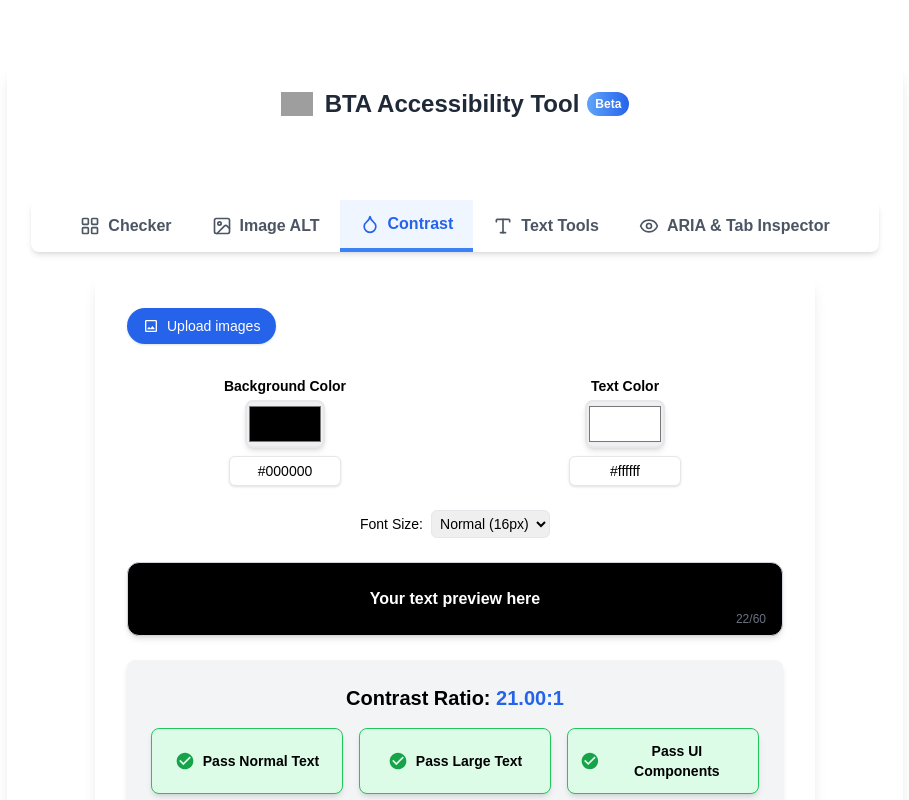
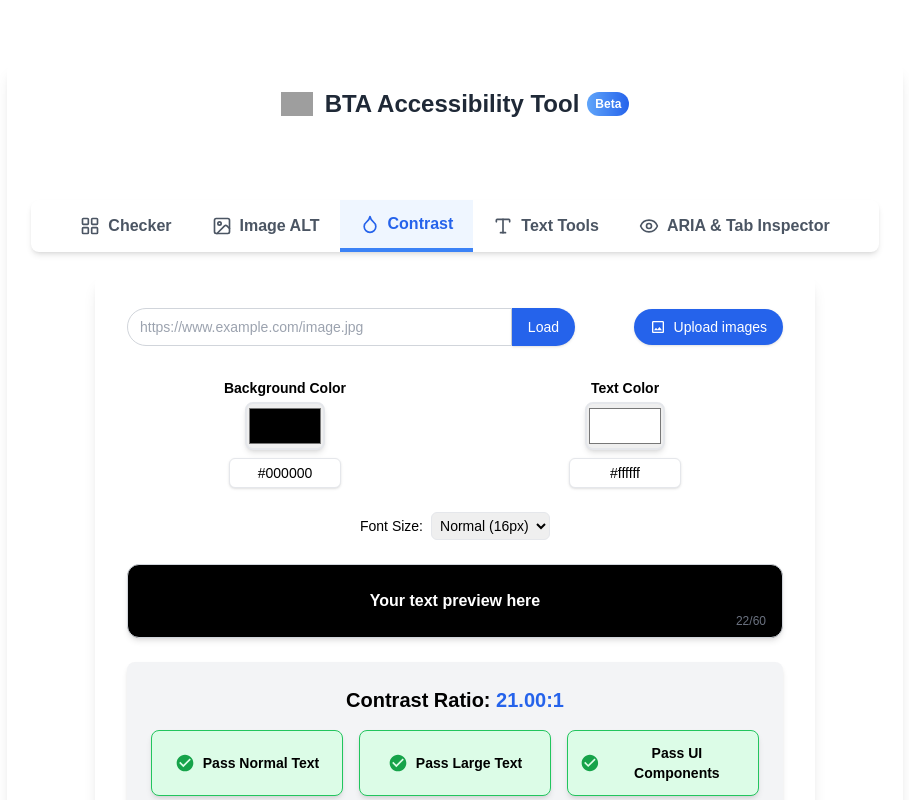
Before and after one commit to leolocatelli/BTA-accessibility-checker, a Next.js app in the folder accessibility-checker/: page / in a window 1280 px wide. Both pictures are taken after a click on the button "Contrast". Shown: the top 800 px of the page, without its empty margins (185-1094 px from the left). Built offline with nearby package versions, Linux system fonts and the light colour scheme; grey boxes are pictures that could not be loaded.

Commit message:
new fixes on the image alt generator and color contrast

```diff
--- a/accessibility-checker/src/components/ColorContrastChecker.js
+++ b/accessibility-checker/src/components/ColorContrastChecker.js
@@ -28,6 +28,9 @@ export default function ColorContrastChecker() {
   const [pickedColor, setPickedColor] = useState("");
   const [isPicking, setIsPicking] = useState(false);
   const [pickFeedback, setPickFeedback] = useState("");
+
+  // 🔗 URL input
+  const [imageUrlInput, setImageUrlInput] = useState("");
 
   // 🔍 Lens state
   const [lensVisible, setLensVisible] = useState(false);
@@ -76,7 +79,7 @@ export default function ColorContrastChecker() {
     navigator.clipboard.writeText(cssText);
   };
 
-  // 🖼️ Handle image upload
+  // 🖼️ Handle image upload (file)
   const handleImageUpload = (e) => {
     const file = e.target.files?.[0];
     if (!file) return;
@@ -88,8 +91,21 @@ export default function ColorContrastChecker() {
       setPickedColor("");
       setPickFeedback("");
       setLensVisible(false);
+      setImageUrlInput("");
     };
     reader.readAsDataURL(file);
+  };
+
+  // 🔗 Handle image load from URL
+  const handleLoadImageFromUrl = () => {
+    const url = imageUrlInput.trim();
+    if (!url) return;
+
+    setImageSrc(url);
+    setFilter("normal");
+    setPickedColor("");
+    setPickFeedback("");
+    setLensVisible(false);
   };
 
   // 🧮 Draw image in hidden canvas
@@ -178,15 +194,32 @@ export default function ColorContrastChecker() {
     <div className="p-8 max-w-4xl mx-auto bg-white rounded-lg shadow-lg space-y-8">
       {/* 🖼️ IMAGE + FILTERS + EYEDROPPER */}
       <section>
-        {/* <div className="flex items-center gap-2 mb-4">
-          <IoColorPaletteOutline className="w-6 h-6 text-blue-600" />
-          <h2 className="text-lg font-semibold">
-            Image preview & color picker
-          </h2>
-        </div> */}
+        {/* Upload button + URL input */}
+        <div className="flex flex-col gap-3 mb-4 sm:flex-row sm:items-center sm:justify-between">
 
-        {/* Upload button */}
-        <div className="flex items-center gap-4 mb-4">
+
+          {/* Load from URL */}
+          <div className="w-full sm:max-w-md">
+            <div className="flex">
+              <input
+                type="text"
+                value={imageUrlInput}
+                onChange={(e) => setImageUrlInput(e.target.value)}
+                placeholder="https://www.example.com/image.jpg"
+                className="flex-1 px-3 py-2 text-sm border border-gray-300 rounded-l-full focus:outline-none focus:ring-2 focus:ring-blue-400"
+              />
+              <button
+                type="button"
+                onClick={handleLoadImageFromUrl}
+                className="px-4 py-2 bg-blue-600 text-white text-sm font-medium rounded-r-full shadow hover:bg-blue-700"
+              >
+                Load
+              </button>
+            </div>
+          </div>
+
+          {/* Upload from file */}
+          <div className="flex items-center gap-3">
             <input
               ref={fileInputRef}
               type="file"
@@ -203,6 +236,7 @@ export default function ColorContrastChecker() {
               <MdOutlineImage className="w-4 h-4" />
               Upload images
             </button>
+          </div>
         </div>
 
         {imageSrc && (
--- a/accessibility-checker/src/components/ImageAltGenerator.js
+++ b/accessibility-checker/src/components/ImageAltGenerator.js
@@ -10,12 +10,30 @@ import {
 } from "lucide-react";
 
 const altCache = {};
-const BASE_URL = "https://bta.scene7.com/is/image/brownthomas/";
 const MAX_FILE_BYTES = 10 * 1024 * 1024; // 10MB
 
 function convertGoogleDriveLink(url) {
   const match = url.match(/\/d\/([^/]+)\//);
   return match ? `https://drive.google.com/uc?export=view&id=${match[1]}` : url;
+}
+
+// 🔹 Novo helper para montar a URL dos assets BT
+function generateBTAssetURL(value) {
+  if (!value || typeof value !== "string") return "";
+
+  const trimmed = value.trim();
+
+  // Se já for URL completa (http/https), mantém como está
+  if (trimmed.startsWith("http://") || trimmed.startsWith("https://")) {
+    return trimmed;
+  }
+
+  // Se o usuário já colocou extensão, não adicionamos outra
+  const hasExtension = /\.[a-zA-Z0-9]+$/.test(trimmed);
+  const assetName = hasExtension ? trimmed : `${trimmed}.jpg`;
+
+  // Monta a URL no novo padrão
+  return `https://images.brownthomas.com/bta/${assetName}`;
 }
 
 const uid = () => Math.random().toString(36).slice(2);
@@ -36,17 +54,19 @@ export default function ImageAltGenerator() {
   const handleUrlInput = (e) => {
     const rawInputs = e.target.value
       .split("\n")
-      .map((url) => convertGoogleDriveLink(url.trim()))
-      .filter((url) => url);
+      .map((url) => url.trim())
+      .filter((url) => url)
+      .map((url) => convertGoogleDriveLink(url));
 
-    const processedUrls = rawInputs.map((url) =>
-      url.startsWith("http://") || url.startsWith("https://")
-        ? url
-        : `${BASE_URL}${url}`
-    );
+    const processedUrls = rawInputs.map((value) => generateBTAssetURL(value));
 
     const newInputs = processedUrls
-      .filter((url) => !imageInputs.some((input) => input.type === "url" && input.url === url))
+      .filter(
+        (url) =>
+          !imageInputs.some(
+            (input) => input.type === "url" && input.url === url
+          )
+      )
       .map((url) => ({ id: uid(), type: "url", url, keyword: "" }));
 
     setWarning(
@@ -63,7 +83,11 @@ export default function ImageAltGenerator() {
 
     const tooBig = files.filter((f) => f.size > MAX_FILE_BYTES);
     if (tooBig.length) {
-      setWarning(`Some files exceeded ${Math.round(MAX_FILE_BYTES / 1024 / 1024)}MB and were skipped.`);
+      setWarning(
+        `Some files exceeded ${Math.round(
+          MAX_FILE_BYTES / 1024 / 1024
+        )}MB and were skipped.`
+      );
     }
 
     const accepted = files.filter((f) => f.size <= MAX_FILE_BYTES);
@@ -72,7 +96,10 @@ export default function ImageAltGenerator() {
       .filter(
         (f) =>
           !imageInputs.some(
-            (inp) => inp.type === "file" && inp.file?.name === f.name && inp.file?.size === f.size
+            (inp) =>
+              inp.type === "file" &&
+              inp.file?.name === f.name &&
+              inp.file?.size === f.size
           )
       )
       .map((file) => ({
@@ -133,7 +160,9 @@ export default function ImageAltGenerator() {
             });
 
             if (!response.ok)
-              throw new Error(`Server error: ${response.status} ${response.statusText}`);
+              throw new Error(
+                `Server error: ${response.status} ${response.statusText}`
+              );
 
             const data = await response.json();
             altText = data.altText || "";
@@ -142,10 +171,9 @@ export default function ImageAltGenerator() {
 
           newResults.push({
             id: item.id,
-            preview:
-              item.url.includes("drive.google.com")
-                ? "https://upload.wikimedia.org/wikipedia/commons/d/da/Google_Drive_logo.png"
-                : item.url,
+            preview: item.url.includes("drive.google.com")
+              ? "https://upload.wikimedia.org/wikipedia/commons/d/da/Google_Drive_logo.png"
+              : item.url,
             altText,
           });
         } else if (item.type === "file") {
@@ -160,7 +188,9 @@ export default function ImageAltGenerator() {
           );
 
           if (!response.ok)
-            throw new Error(`Server error: ${response.status} ${response.statusText}`);
+            throw new Error(
+              `Server error: ${response.status} ${response.statusText}`
+            );
 
           const data = await response.json();
           altText = data.altText || data.alt || "";
@@ -193,9 +223,11 @@ export default function ImageAltGenerator() {
     <div className="p-6 max-w-4xl mx-auto bg-white rounded-2xl shadow-lg">
       {/* Header */}
 
-
       {/* URLs */}
-      <label htmlFor="alt-urls" className="block text-sm font-medium text-gray-700 mb-1">
+      <label
+        htmlFor="alt-urls"
+        className="block text-sm font-medium text-gray-700 mb-1"
+      >
         Image URLs (one per line)
       </label>
       <textarea
@@ -209,7 +241,8 @@ export default function ImageAltGenerator() {
       {/* Upload button (tema) */}
       <div className="mt-3 flex items-center justify-between gap-3">
         <div className="text-xs text-gray-500">
-          Accepted: JPG, PNG, WEBP, GIF • Max {Math.round(MAX_FILE_BYTES / 1024 / 1024)}MB per file
+          Accepted: JPG, PNG, WEBP, GIF • Max{" "}
+          {Math.round(MAX_FILE_BYTES / 1024 / 1024)}MB per file
         </div>
         <div>
           <input
@@ -239,7 +272,10 @@ export default function ImageAltGenerator() {
         </div>
       )}
       {error && (
-        <p className="mt-3 text-sm text-red-700 bg-red-50 border border-red-200 rounded-lg p-2" aria-live="polite">
+        <p
+          className="mt-3 text-sm text-red-700 bg-red-50 border border-red-200 rounded-lg p-2"
+          aria-live="polite"
+        >
           {error}
         </p>
       )}
@@ -248,7 +284,9 @@ export default function ImageAltGenerator() {
       {imageInputs.length > 0 && (
         <div className="mt-5 bg-gray-50 p-4 rounded-xl border border-gray-200">
           <div className="flex items-center justify-between mb-2">
-            <h3 className="text-base font-semibold">Selected Images ({imageInputs.length})</h3>
+            <h3 className="text-base font-semibold">
+              Selected Images ({imageInputs.length})
+            </h3>
           </div>
 
           <div className="grid grid-cols-2 md:grid-cols-3 gap-4">
@@ -272,17 +310,12 @@ export default function ImageAltGenerator() {
                       className="w-auto max-h-full object-contain"
                       onError={(e) => {
                         if (input.type === "file") return;
-                        const fallback = e.currentTarget.parentNode;
-                        fallback.innerHTML = `
-                          <div class="flex flex-col items-center justify-center text-gray-500 text-sm">
-                            <svg xmlns="http://www.w3.org/2000/svg" class="h-8 w-8 mb-1" fill="none" viewBox="0 0 24 24" stroke="currentColor">
-                              <path stroke-linecap="round" stroke-linejoin="round" stroke-width="2"
-                                d="M12 9v2m0 4h.01m-6.938 4h13.856C18.07 20 20 18.07 20 15.938V8.063C20 5.93 18.07 4 15.938 4H8.063C5.93 4 4 5.93 4 8.063v7.875C4 18.07 5.93 20 8.063 20z" />
-                            </svg>
-                            <p>Image not available</p>
-                          </div>`;
+                        e.currentTarget.onerror = null;
+                        e.currentTarget.src =
+                          "https://upload.wikimedia.org/wikipedia/commons/6/65/No-Image-Placeholder.svg";
                       }}
                     />
+
                     <button
                       onClick={() => removeImage(index)}
                       className="absolute top-2 right-2 bg-gray-800/70 text-white rounded-full p-1 opacity-0 group-hover:opacity-100 transition"
@@ -293,7 +326,9 @@ export default function ImageAltGenerator() {
                   </div>
 
                   <div className="p-3">
-                    <label className="sr-only" htmlFor={`kw-${input.id}`}>Optional keyword</label>
+                    <label className="sr-only" htmlFor={`kw-${input.id}`}>
+                      Optional keyword
+                    </label>
                     <input
                       id={`kw-${input.id}`}
                       type="text"
@@ -353,7 +388,9 @@ export default function ImageAltGenerator() {
                 </div>
 
                 <div className="flex-1 flex flex-col">
-                  <p className="text-gray-800 text-sm leading-6">{result.altText}</p>
+                  <p className="text-gray-800 text-sm leading-6">
+                    {result.altText}
+                  </p>
 
                   <div className="mt-3">
                     <button
@@ -363,7 +400,8 @@ export default function ImageAltGenerator() {
                     >
                       {copiedIndex === index ? (
                         <>
-                          <CheckCircle className="w-4 h-4 text-green-600" /> Copied!
+                          <CheckCircle className="w-4 h-4 text-green-600" />{" "}
+                          Copied!
                         </>
                       ) : (
                         <>
```
Lines whose indentation alone changed are shown as unchanged.
